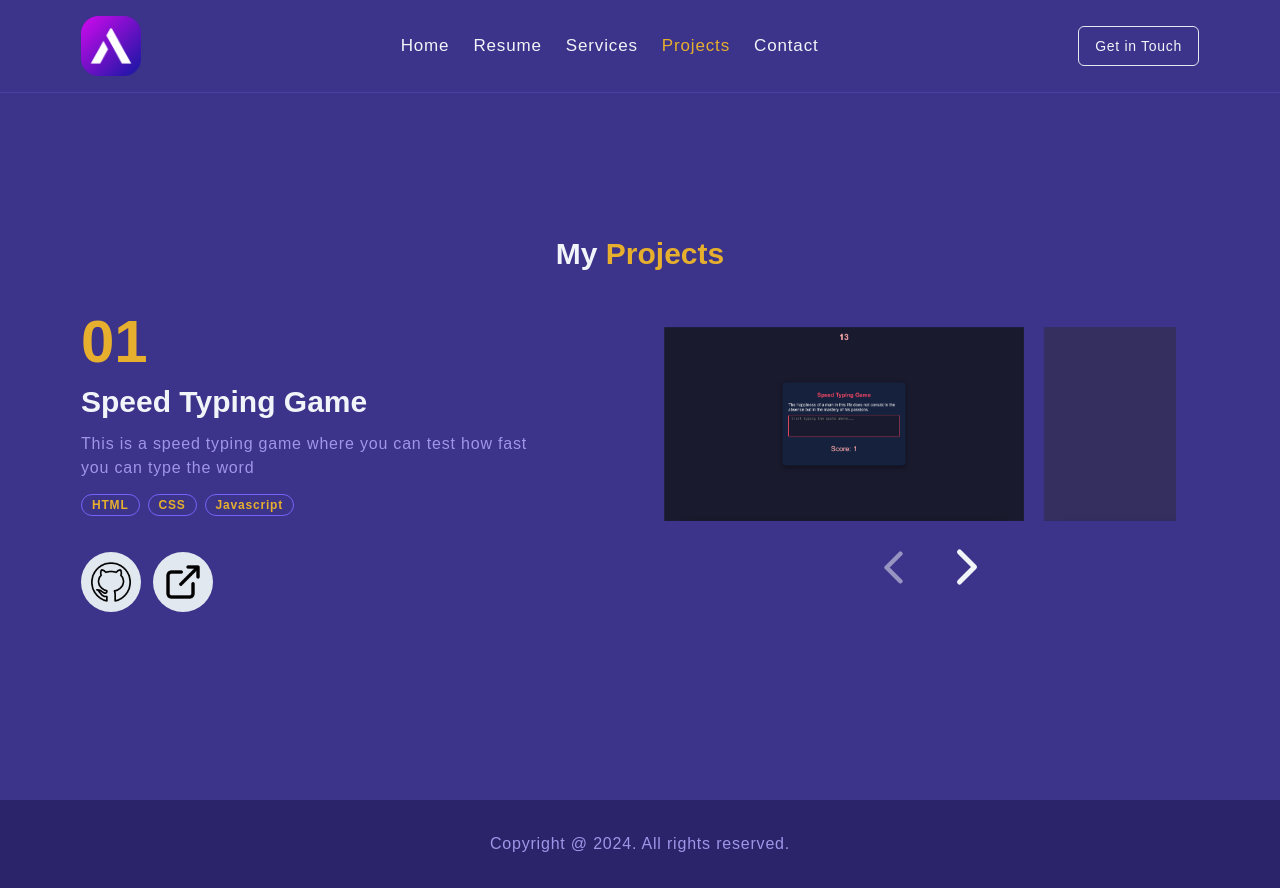
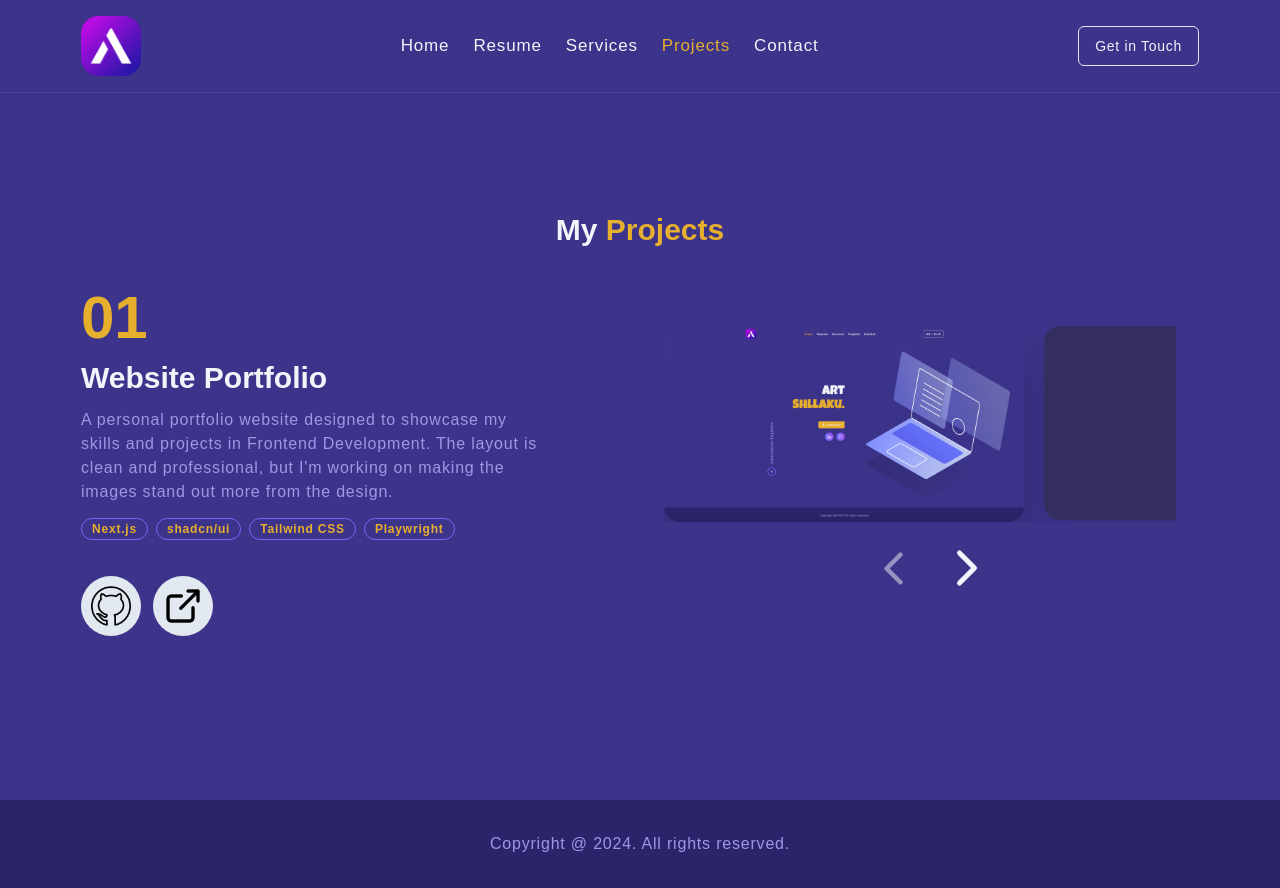
Before and after one commit to artshllk/portfolio, a Next.js app: page /projects in a window 1280 px wide. Built offline with nearby package versions, Linux system fonts and the light colour scheme; a web font is replaced by a local one.

Commit message:
improvements on resume page and contact page

```diff
--- a/src/app/contact/page.jsx
+++ b/src/app/contact/page.jsx
@@ -23,18 +23,24 @@ export default function page() {
         variants={variants.moveUp}
         transition={transition.moveUp}
       >
-        <div className="text-center">
+        <div className="text-center max-w-[600px] mx-auto">
+          {/* Set max width */}
           <h3>
-            <span>Contact</span> with me to sizzle <br /> your{" "}
-            <span>project.</span>
+            <span className="text-yellow-500 font-bold">Let&apos;s</span>{" "}
+            collaborate to elevate <br /> your{" "}
+            <span className="text-yellow-500 font-bold">project.</span>
           </h3>
-          <p className="text-accent-foreground mt-5 w-3/4 mx-auto">
-            Great designs, new generation ideas, user-centered projects. Let s
-            work together now!
+          <p className="text-accent-foreground mt-5 mx-auto">
+            Looking for a partner who brings technical excellence and innovative
+            solutions? Whether it&apos;s enhancing automation, refining user
+            interfaces, or streamlining workflows, I&apos;m here to help.
+            Let&apos;s create something exceptional together.
           </p>
         </div>
 
-        <ContactForm />
+        <div className="w-full max-w-[40rem] mt-8">
+          <ContactForm />
+        </div>
       </MotionDiv>
     </div>
   );
--- a/src/app/page.jsx
+++ b/src/app/page.jsx
@@ -26,7 +26,7 @@ export default function page() {
           className="absolute flex items-center gap-x-4 md:-rotate-90 md:-left-8 -left-28 md:top-auto md:shrink-0 shrink-0 mt-[22rem] text-accent-foreground"
         >
           <MotionDiv
-            className="border-4 size-14 rounded-full grid place-items-center ml-10"
+            className="border-4 size-14 rounded-full grid place-items-center"
             initial={{ scale: 0.8 }}
             animate={{ scale: 1.1 }}
             transition={{
--- a/src/app/projects/page.jsx
+++ b/src/app/projects/page.jsx
@@ -15,10 +15,13 @@ import { cn } from "@/lib/utils";
 import { PROJECTS } from "@/utils/data";
 import { transition, variants } from "@/utils/framer_variants";
 import { MotionDiv } from "@/utils/motionTags";
+import { motion, AnimatePresence } from "framer-motion";
 
 export default function Projects() {
   const [currentProject, setCurrentProject] = useState(PROJECTS[0]);
   const [swiper, setSwiper] = useState(null);
+  const [isModalOpen, setIsModalOpen] = useState(false);
+  const [selectedImage, setSelectedImage] = useState(null);
 
   const onSlideChange = (item) => {
     setCurrentProject(PROJECTS[item?.activeIndex]);
@@ -33,6 +36,16 @@ export default function Projects() {
 
   const prev = () => {
     swiper.slidePrev();
+  };
+
+  const openModal = (image) => {
+    setSelectedImage(image);
+    setIsModalOpen(true);
+  };
+
+  const closeModal = () => {
+    setIsModalOpen(false);
+    setSelectedImage(null);
   };
 
   return (
@@ -146,13 +159,14 @@ export default function Projects() {
                 <SwiperSlide
                   key={project.id}
                   className={cn(index - 1 !== i && "opacity-45")}
+                  onClick={() => openModal(project.image)}
                 >
                   <Image
                     src={project.image}
                     alt={project.title}
                     width={1000}
                     height={800}
-                    className=""
+                    className="rounded-2xl shadow-2xl cursor-pointer"
                   />
                 </SwiperSlide>
               ))}
@@ -177,6 +191,34 @@ export default function Projects() {
           </div>
         </MotionDiv>
       </div>
+
+      <AnimatePresence>
+        {isModalOpen && (
+          <motion.div
+            initial={{ opacity: 0 }}
+            animate={{ opacity: 1 }}
+            exit={{ opacity: 0 }}
+            className="fixed inset-0 bg-black bg-opacity-75 flex items-center justify-center z-50"
+            onClick={closeModal}
+          >
+            <motion.div
+              initial={{ scale: 0.8 }}
+              animate={{ scale: 1 }}
+              exit={{ scale: 0.8 }}
+              className="relative"
+              onClick={(e) => e.stopPropagation()}
+            >
+              <Image
+                src={selectedImage}
+                alt="Selected Project"
+                width={1000}
+                height={800}
+                className="rounded-lg"
+              />
+            </motion.div>
+          </motion.div>
+        )}
+      </AnimatePresence>
     </div>
   );
 }
--- a/src/utils/data.js
+++ b/src/utils/data.js
@@ -74,19 +74,19 @@ export const SERVICES = Object.freeze([
 export const PROJECTS = Object.freeze([
   {
     id: 1,
-    title: "Speed Typing Game",
-    desc: "This is a speed typing game where you can test how fast you can type the word",
-    category: "Frontend Developement",
-    github: "https://github.com/artshllk/speed-typing-game-app",
-    preview: "https://speed-typing-game-app.vercel.app/",
-    image: "/assets/speed-typing-game.png",
-    stack: ["HTML", "CSS", "Javascript"],
+    title: "Website Portfolio",
+    desc: "A personal portfolio website designed to showcase my skills and projects in Frontend Development. The layout is clean and professional, but I'm working on making the images stand out more from the design.",
+    category: "Frontend Development",
+    github: "https://github.com/artshllk/portfolio",
+    preview: "https://artshllaku-portfolio.vercel.app/",
+    image: "/assets/portfolio.png",
+    stack: ["Next.js", "shadcn/ui", "Tailwind CSS", "Playwright"],
   },
   {
     id: 2,
-    title: "Memory game",
-    desc: "This is a memory game when you need to pick two card together",
-    category: "Frontend Developement",
+    title: "Memory Game",
+    desc: "A fun and challenging memory game where you match pairs of cards. The goal is to find all the matching pairs with as few tries as possible.",
+    category: "Frontend Development",
     github: "https://github.com/artshllk/memory-game",
     preview: "https://memory-game-plum-eight.vercel.app/",
     image: "/assets/memory-game.png",
@@ -94,28 +94,22 @@ export const PROJECTS = Object.freeze([
   },
   {
     id: 3,
-    title: "Invitation party",
-    desc: "This is an invitation party build with Typescript where you can add and remove people that you want to invite",
-    category: "Frontend Developement",
+    title: "Invitation Party App",
+    desc: "A party invitation app built with TypeScript, allowing you to effortlessly manage your guest list by adding and removing invitees.",
+    category: "Frontend Development",
     github: "https://github.com/artshllk/party-invitation-app",
     preview: "https://party-invitation-app.vercel.app/",
     image: "/assets/party-invitation.png",
     stack: ["HTML", "CSS", "Javascript", "Typescript"],
   },
-  // {
-  //   id: 4,
-  //   title: "Restaurant site",
-  //   desc: "Simple resturant site",
-  //   category: "Frontend Developement",
-  //   image: "/photo1.png",
-  //   stack: ["React.js"],
-  // },
-  // {
-  //   id: 5,
-  //   title: "Characters app",
-  //   desc: "Basic characters up which was build using apollo graphql and with react",
-  //   category: "FullStack Developement",
-  //   image: "/photo1.png",
-  //   stack: ["React.js", "Graphql", "Apollo"],
-  // },
+  {
+    id: 4,
+    title: "Speed Typing Game",
+    desc: "A speed typing game to test and improve your typing speed. See how fast you can type the displayed text within a set time limit.",
+    category: "Frontend Development",
+    github: "https://github.com/artshllk/speed-typing-game-app",
+    preview: "https://speed-typing-game-app.vercel.app/",
+    image: "/assets/speed-typing-game.png",
+    stack: ["HTML", "CSS", "Javascript"],
+  },
 ]);
```
Also changed, not shown: public/assets/portfolio.png (added).
